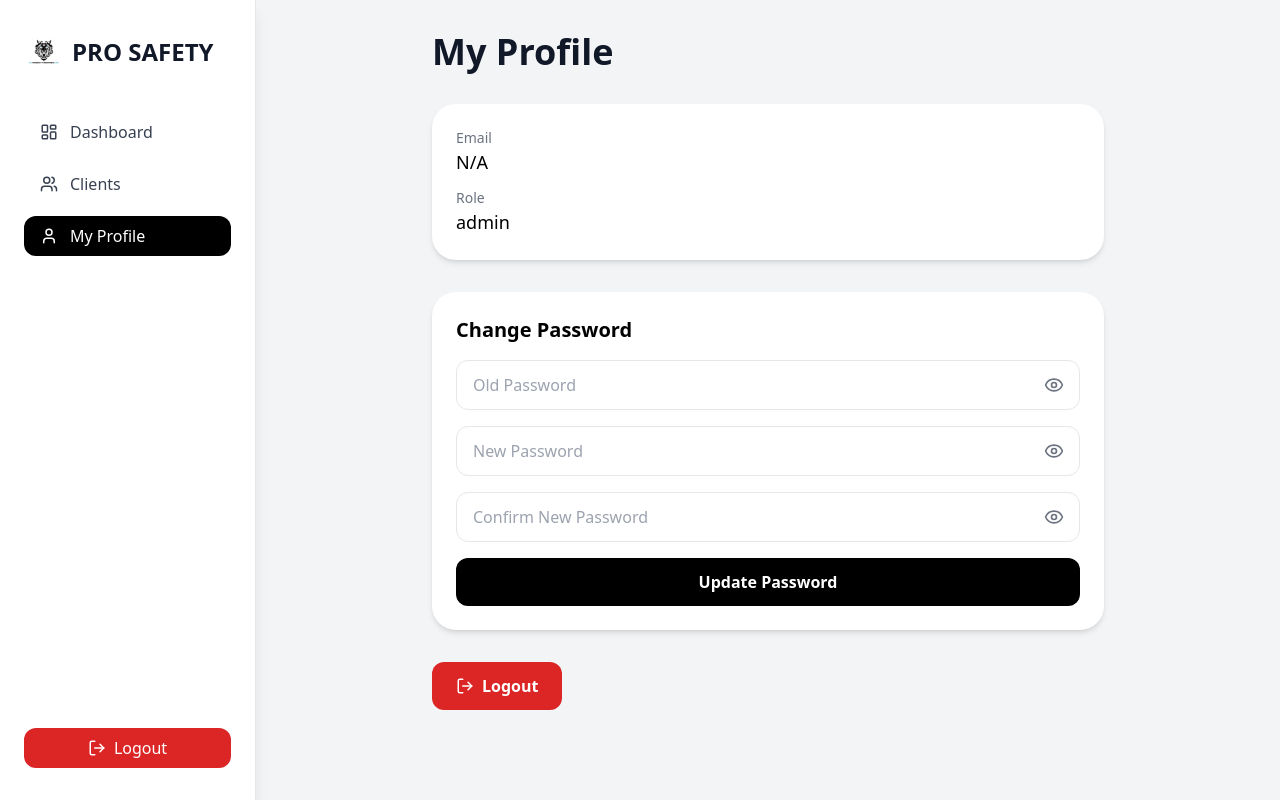
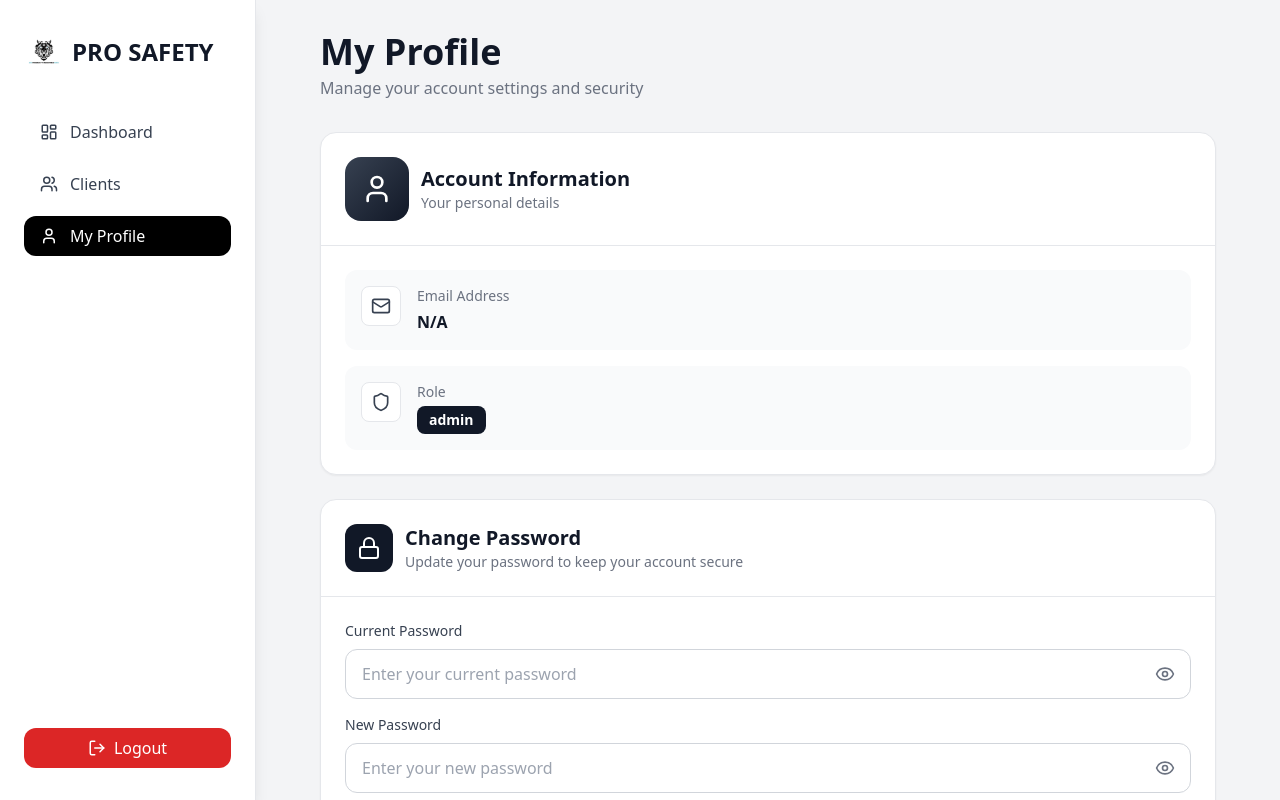
Before and after one commit to khizr-ameer/PROSAFTEY-Orders-App-Frontend, a React (Vite) app: page /profile in a window 1280 px wide. Shown: the top 800 px of the page. Built offline with nearby package versions, Linux system fonts and the light colour scheme; no server answers; sample sign-in values are in the browser's storage.

Commit message:
update Profile Page UI

```diff
--- a/src/pages/Profile.jsx
+++ b/src/pages/Profile.jsx
@@ -1,7 +1,7 @@
 import { useState, useEffect } from "react";
 import OwnerLayout from "../layouts/OwnerLayout";
 import StaffLayout from "../layouts/StaffLayout";
-import { LogOut, Eye, EyeOff } from "lucide-react";
+import { LogOut, Eye, EyeOff, User, Mail, Shield, Lock } from "lucide-react";
 import { useNavigate } from "react-router-dom";
 import axios from "../api/axios";
 import { jwtDecode } from "jwt-decode";
@@ -110,7 +110,14 @@ export default function Profile() {
   };
 
   if (loadingUser) {
-    return <div className="p-4">Loading user info...</div>;
+    return (
+      <div className="flex items-center justify-center min-h-screen">
+        <div className="flex flex-col items-center gap-4">
+          <div className="w-12 h-12 border-4 border-gray-900 border-t-transparent rounded-full animate-spin"></div>
+          <p className="text-gray-500 font-medium">Loading user info...</p>
+        </div>
+      </div>
+    );
   }
 
   // =========================
@@ -121,127 +128,209 @@ export default function Profile() {
 
   return (
     <LayoutWrapper>
-      <div className="max-w-2xl mx-auto space-y-8">
+      <div className="max-w-4xl mx-auto">
+        {/* Header Section */}
+        <div className="mb-8">
           <h1 className="text-3xl sm:text-4xl font-bold text-gray-900">My Profile</h1>
-
-        {/* User Info */}
-        <div className="bg-white rounded-3xl p-6 shadow-md space-y-3">
-          <div>
-            <p className="text-sm text-gray-500">Email</p>
-            <p className="text-lg font-medium">{user.email || "N/A"}</p>
+          <p className="text-gray-500 mt-1">Manage your account settings and security</p>
         </div>
 
+        <div className="grid gap-6">
+          {/* User Info Card */}
+          <div className="bg-white rounded-2xl shadow-sm border border-gray-200">
+            <div className="p-6 border-b border-gray-200">
+              <div className="flex items-center gap-3">
+                <div className="w-16 h-16 bg-gradient-to-br from-gray-700 to-gray-900 rounded-2xl flex items-center justify-center">
+                  <User className="w-8 h-8 text-white" />
+                </div>
                 <div>
-            <p className="text-sm text-gray-500">Role</p>
-            <p className="text-lg font-medium">{user.role || "N/A"}</p>
+                  <h2 className="text-xl font-semibold text-gray-900">Account Information</h2>
+                  <p className="text-sm text-gray-500">Your personal details</p>
+                </div>
               </div>
             </div>
 
-        {/* Change Password */}
-        <form
-          onSubmit={handlePasswordChange}
-          className="bg-white rounded-3xl p-6 shadow-md space-y-4"
-        >
-          <h2 className="text-xl font-semibold">Change Password</h2>
+            <div className="p-6 space-y-4">
+              <div className="flex items-start gap-4 p-4 bg-gray-50 rounded-xl">
+                <div className="w-10 h-10 bg-white rounded-lg flex items-center justify-center border border-gray-200 flex-shrink-0">
+                  <Mail className="w-5 h-5 text-gray-700" />
+                </div>
+                <div className="flex-1">
+                  <p className="text-sm font-medium text-gray-500">Email Address</p>
+                  <p className="text-base font-semibold text-gray-900 mt-1">{user.email || "N/A"}</p>
+                </div>
+              </div>
 
+              <div className="flex items-start gap-4 p-4 bg-gray-50 rounded-xl">
+                <div className="w-10 h-10 bg-white rounded-lg flex items-center justify-center border border-gray-200 flex-shrink-0">
+                  <Shield className="w-5 h-5 text-gray-700" />
+                </div>
+                <div className="flex-1">
+                  <p className="text-sm font-medium text-gray-500">Role</p>
+                  <div className="mt-1">
+                    <span className="inline-flex items-center px-3 py-1 rounded-lg bg-gray-900 text-white text-sm font-semibold">
+                      {user.role || "N/A"}
+                    </span>
+                  </div>
+                </div>
+              </div>
+            </div>
+          </div>
+
+          {/* Change Password Card */}
+          <div className="bg-white rounded-2xl shadow-sm border border-gray-200">
+            <div className="p-6 border-b border-gray-200">
+              <div className="flex items-center gap-3">
+                <div className="w-12 h-12 bg-gray-900 rounded-xl flex items-center justify-center">
+                  <Lock className="w-6 h-6 text-white" />
+                </div>
+                <div>
+                  <h2 className="text-xl font-semibold text-gray-900">Change Password</h2>
+                  <p className="text-sm text-gray-500">Update your password to keep your account secure</p>
+                </div>
+              </div>
+            </div>
+
+            <form onSubmit={handlePasswordChange} className="p-6">
+              <div className="space-y-4">
                 {/* Old Password */}
+                <div>
+                  <label className="block text-sm font-medium text-gray-700 mb-2">
+                    Current Password
+                  </label>
                   <div className="relative">
                     <input
                       type={showOld ? "text" : "password"}
                       name="oldPassword"
                       value={form.oldPassword}
                       onChange={handleChange}
-              placeholder="Old Password"
+                      placeholder="Enter your current password"
                       required
-              className="w-full border rounded-xl px-4 py-3 pr-12"
+                      className="w-full border border-gray-300 rounded-xl px-4 py-3 pr-12 focus:outline-none focus:ring-2 focus:ring-gray-900 focus:border-transparent transition-all"
                     />
                     <button
                       type="button"
                       onClick={() => setShowOld(!showOld)}
-              className="absolute right-4 top-1/2 -translate-y-1/2 text-gray-500"
+                      className="absolute right-4 top-1/2 -translate-y-1/2 text-gray-500 hover:text-gray-700 transition-colors"
                     >
                       {showOld ? <EyeOff size={20} /> : <Eye size={20} />}
                     </button>
                   </div>
+                </div>
 
                 {/* New Password */}
+                <div>
+                  <label className="block text-sm font-medium text-gray-700 mb-2">
+                    New Password
+                  </label>
                   <div className="relative">
                     <input
                       type={showNew ? "text" : "password"}
                       name="newPassword"
                       value={form.newPassword}
                       onChange={handleChange}
-              placeholder="New Password"
+                      placeholder="Enter your new password"
                       required
-              className="w-full border rounded-xl px-4 py-3 pr-12"
+                      className="w-full border border-gray-300 rounded-xl px-4 py-3 pr-12 focus:outline-none focus:ring-2 focus:ring-gray-900 focus:border-transparent transition-all"
                     />
                     <button
                       type="button"
                       onClick={() => setShowNew(!showNew)}
-              className="absolute right-4 top-1/2 -translate-y-1/2 text-gray-500"
+                      className="absolute right-4 top-1/2 -translate-y-1/2 text-gray-500 hover:text-gray-700 transition-colors"
                     >
                       {showNew ? <EyeOff size={20} /> : <Eye size={20} />}
                     </button>
                   </div>
+                </div>
 
                 {/* Confirm Password */}
+                <div>
+                  <label className="block text-sm font-medium text-gray-700 mb-2">
+                    Confirm New Password
+                  </label>
                   <div className="relative">
                     <input
                       type={showConfirm ? "text" : "password"}
                       name="confirmPassword"
                       value={form.confirmPassword}
                       onChange={handleChange}
-              placeholder="Confirm New Password"
+                      placeholder="Confirm your new password"
                       required
-              className="w-full border rounded-xl px-4 py-3 pr-12"
+                      className="w-full border border-gray-300 rounded-xl px-4 py-3 pr-12 focus:outline-none focus:ring-2 focus:ring-gray-900 focus:border-transparent transition-all"
                     />
                     <button
                       type="button"
                       onClick={() => setShowConfirm(!showConfirm)}
-              className="absolute right-4 top-1/2 -translate-y-1/2 text-gray-500"
+                      className="absolute right-4 top-1/2 -translate-y-1/2 text-gray-500 hover:text-gray-700 transition-colors"
                     >
                       {showConfirm ? <EyeOff size={20} /> : <Eye size={20} />}
                     </button>
+                  </div>
                 </div>
 
                 <button
                   type="submit"
                   disabled={loading}
-            className="w-full bg-black font-semibold text-white py-3 rounded-xl"
+                  className="w-full bg-black hover:bg-gray-900 disabled:bg-gray-400 font-semibold text-white py-3 rounded-xl transition-all shadow-lg mt-6"
                 >
-            {loading ? "Updating..." : "Update Password"}
+                  {loading ? (
+                    <span className="flex items-center justify-center gap-2">
+                      <div className="w-5 h-5 border-2 border-white border-t-transparent rounded-full animate-spin"></div>
+                      Updating...
+                    </span>
+                  ) : (
+                    "Update Password"
+                  )}
                 </button>
+              </div>
             </form>
+          </div>
 
-        {/* Logout */}
+          {/* Logout Section */}
+          <div className="bg-white rounded-2xl shadow-sm border border-gray-200 p-6">
+            <div className="flex flex-col sm:flex-row sm:items-center sm:justify-between gap-4">
+              <div>
+                <h3 className="text-lg font-semibold text-gray-900">Logout</h3>
+                <p className="text-sm text-gray-500 mt-1">Sign out of your account</p>
+              </div>
               <button
                 onClick={() => setShowLogoutConfirm(true)}
-          className="bg-red-600 text-white px-6 py-3 font-semibold rounded-xl flex items-center gap-2"
+                className="bg-red-600 hover:bg-red-700 text-white px-6 py-3 font-semibold rounded-xl flex items-center justify-center gap-2 transition-all shadow-lg shadow-red-500/30"
               >
                 <LogOut size={18} />
                 Logout
               </button>
             </div>
+          </div>
+        </div>
+      </div>
 
       {/* Logout Confirmation Modal */}
       {showLogoutConfirm && (
-        <div className="fixed inset-0 bg-black bg-opacity-40 flex items-center justify-center z-50">
-          <div className="bg-white rounded-2xl p-6 w-80 space-y-4">
-            <h2 className="text-lg font-semibold">Confirm Logout</h2>
-            <p className="text-gray-600 text-sm">
-              Are you sure you want to logout?
+        <div className="fixed inset-0 bg-black bg-opacity-50 flex items-center justify-center z-50 p-4">
+          <div className="bg-white rounded-2xl p-6 w-full max-w-md shadow-2xl">
+            <div className="flex items-start gap-4 mb-4">
+              <div className="w-12 h-12 bg-red-100 rounded-xl flex items-center justify-center flex-shrink-0">
+                <LogOut className="w-6 h-6 text-red-600" />
+              </div>
+              <div>
+                <h2 className="text-xl font-semibold text-gray-900">Confirm Logout</h2>
+                <p className="text-gray-600 text-sm mt-1">
+                  Are you sure you want to logout? You'll need to sign in again to access your account.
                 </p>
+              </div>
+            </div>
 
-            <div className="flex justify-end gap-3 pt-4">
+            <div className="flex flex-col-reverse sm:flex-row justify-end gap-3 pt-4">
               <button
                 onClick={() => setShowLogoutConfirm(false)}
-                className="px-4 py-2 rounded-lg border"
+                className="px-6 py-2.5 rounded-xl border border-gray-300 hover:bg-gray-50 font-medium transition-all"
               >
                 Cancel
               </button>
               <button
                 onClick={confirmLogout}
-                className="px-4 py-2 rounded-lg bg-red-600 text-white"
+                className="px-6 py-2.5 rounded-xl bg-red-600 hover:bg-red-700 text-white font-semibold transition-all shadow-lg shadow-red-500/30"
               >
                 Logout
               </button>
```
Lines whose indentation alone changed are shown as unchanged.
